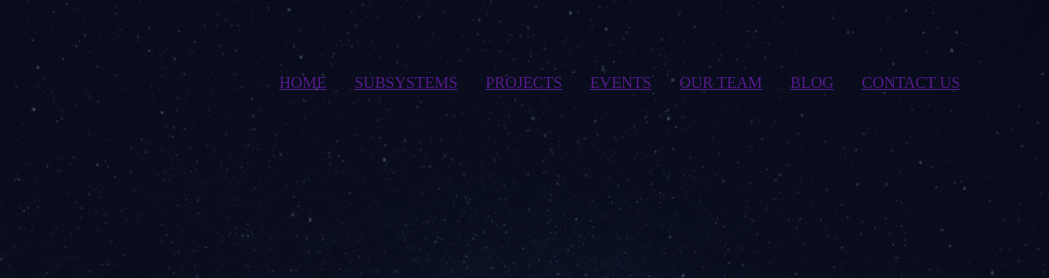
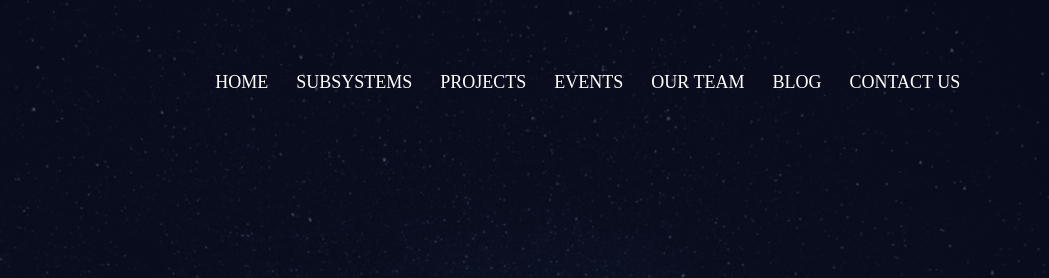
Before and after one commit to AstroJays/aays.github.io, a plain HTML site: page index.html in a window 1280 px wide. Shown: the top 278 px of the page, 231-1280 px from the left. Drawn offline with Linux system fonts and the light colour scheme.

Commit message:
commit to main
j

```diff
--- a/index.html
+++ b/index.html
@@ -3,7 +3,7 @@
 
 <head>
     <meta name="viewport" content="width=device-width, initial-scale=1.0">
-    <title>My Personal Website - Easy Tutorials</title>
+    <title>AstroJays Rocketry Team</title>
     <link rel="stylesheet" href="style.css">
 </head>
 
--- a/style.css
+++ b/style.css
@@ -28,7 +28,6 @@ nav img {
 .nav-links {
     flex: 1;
     text-align: right;
-
 }
 
 /* Horizontal styling of the navigation bar. */
@@ -38,3 +37,10 @@ nav img {
     padding: 8px 12px;
     position: relative;
 }
+
+.nav-links ul li a {
+    color: #fff;
+    text-decoration: none;
+    font: 'Ariel', Courier, monospace;
+    font-size: 18px;
+}
```
